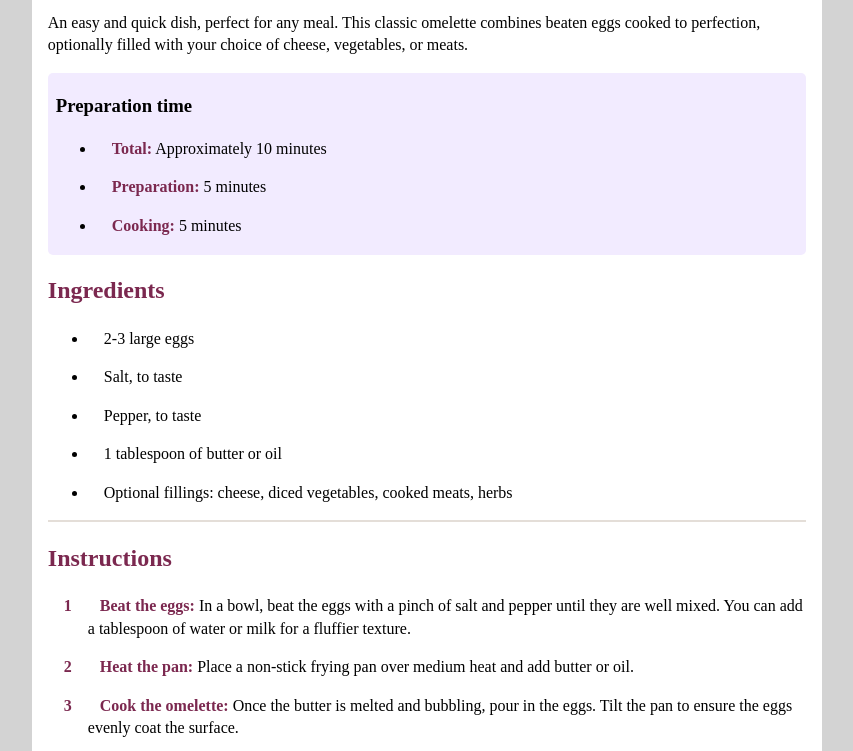
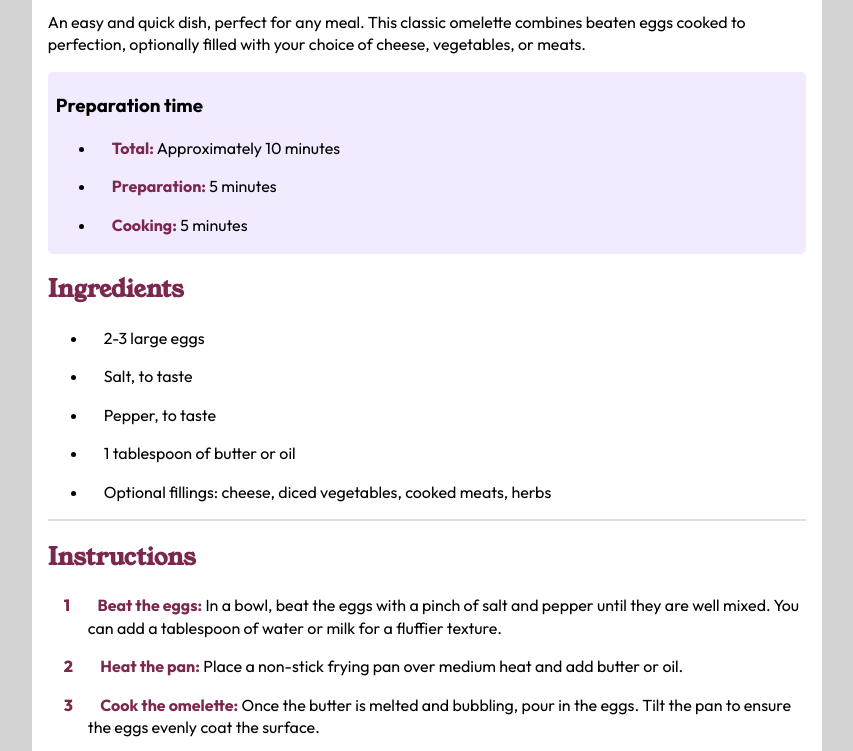
Before and after one commit to Airme1/omelette, a plain HTML site: page index.html in a window 1280 px wide. Shown: the part 475-1226 px from the top of the page, without its empty margins (213-1066 px from the left). Drawn offline with Linux system fonts and the light colour scheme.

Commit message:
updated README

```diff
--- a/index.html
+++ b/index.html
@@ -16,6 +16,7 @@
 
     <!-- Feel free to remove these styles or customise in your own stylesheet 👍 -->
     <style>
+      @import url('https://fonts.googleapis.com/css2?family=Outfit:wght@100..900&family=Young+Serif&display=swap');
 
       :root{
         --Stone-100: hsl(30, 54%, 90%);
@@ -34,6 +35,7 @@
         font-weight: 400;
         font-size: 1rem;
         line-height: 1.4;
+        font-family: "Outfit";
       }
 
       .image, img{
@@ -43,6 +45,10 @@
 
       h1{
         font-size: 2.5rem;
+      }
+
+      h1, h2{
+        font-family: "Young Serif";
       }
 
       hr{
@@ -123,7 +129,6 @@
 
       ol li{
         counter-increment: item;
-        /* margin-left: 2rem; */
       }
 
       ol li::before{
```
Also changed, not shown: screenshot.png (added), 2 other files.
